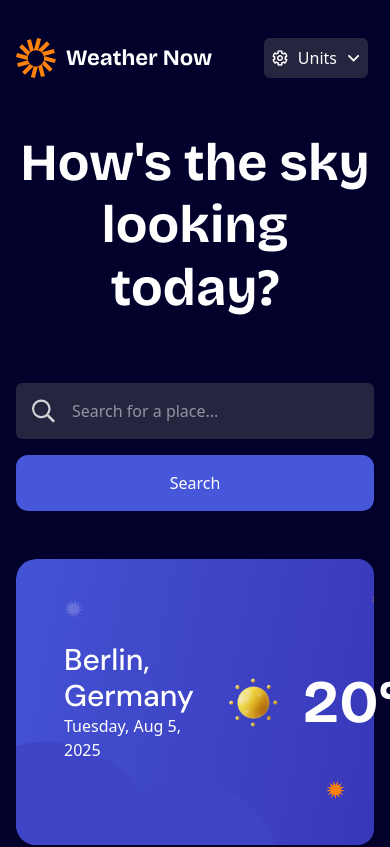
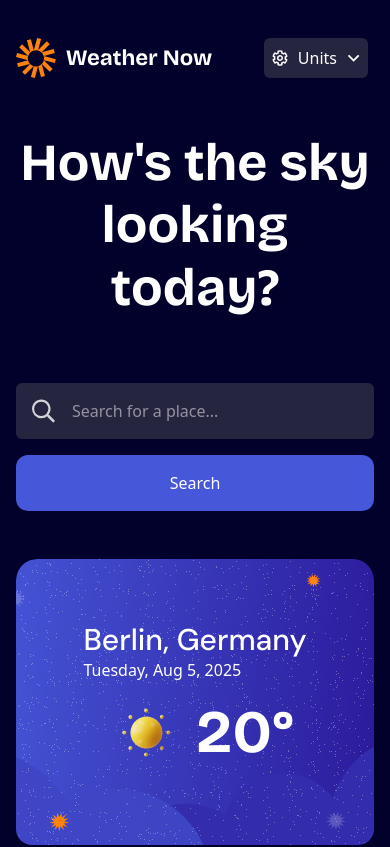
Before and after one commit to Mohammed-Lashein/frontend-mentor-hackathon, a React (Vite) app: page / in a window 390 px wide. Shown: the top 847 px of the page. Built offline with nearby package versions, Linux system fonts and the light colour scheme.

Commit message:
refactor(WeatherData): make the hero section containing the background image responsive

```diff
--- a/src/components/WeatherData.tsx
+++ b/src/components/WeatherData.tsx
@@ -4,8 +4,8 @@ import DailyForecastContainer from './DailyForecastContainer'
 function WeatherData() {
 	return (
 		<div>
-			<div className="today-weather bg-[url('/bg-today-large.svg')] bg-no-repeat  h-[17.875rem] flex justify-between items-center grow-[2] bg-cover p-12 rounded-16">
-				<div className='flex items-center justify-between w-full weather-details'>
+			<div className="today-weather bg-[url('/bg-today-small.svg')] sm:bg-[url('/bg-today-large.svg')] bg-no-repeat  h-[17.875rem] flex justify-between items-center bg-cover p-12 rounded-16">
+				<div className='flex items-center justify-between weather-details flex-col sm:flex-row w-full'>
 					<div className='today-weather-info'>
 						<h2 className='text-3xl font-dm-sans'>Berlin, Germany</h2>
 						<p className='date'>Tuesday, Aug 5, 2025</p>
```
